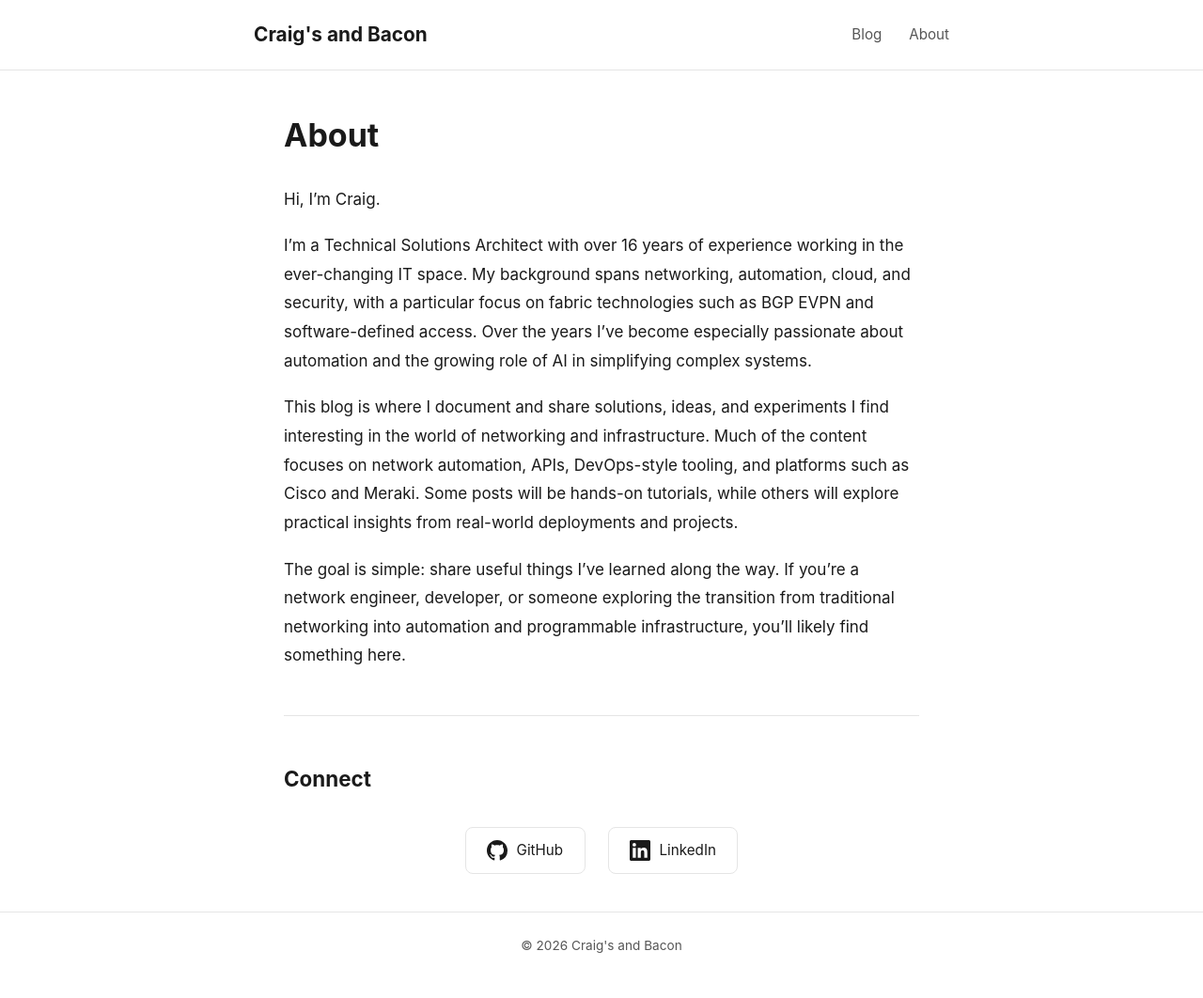
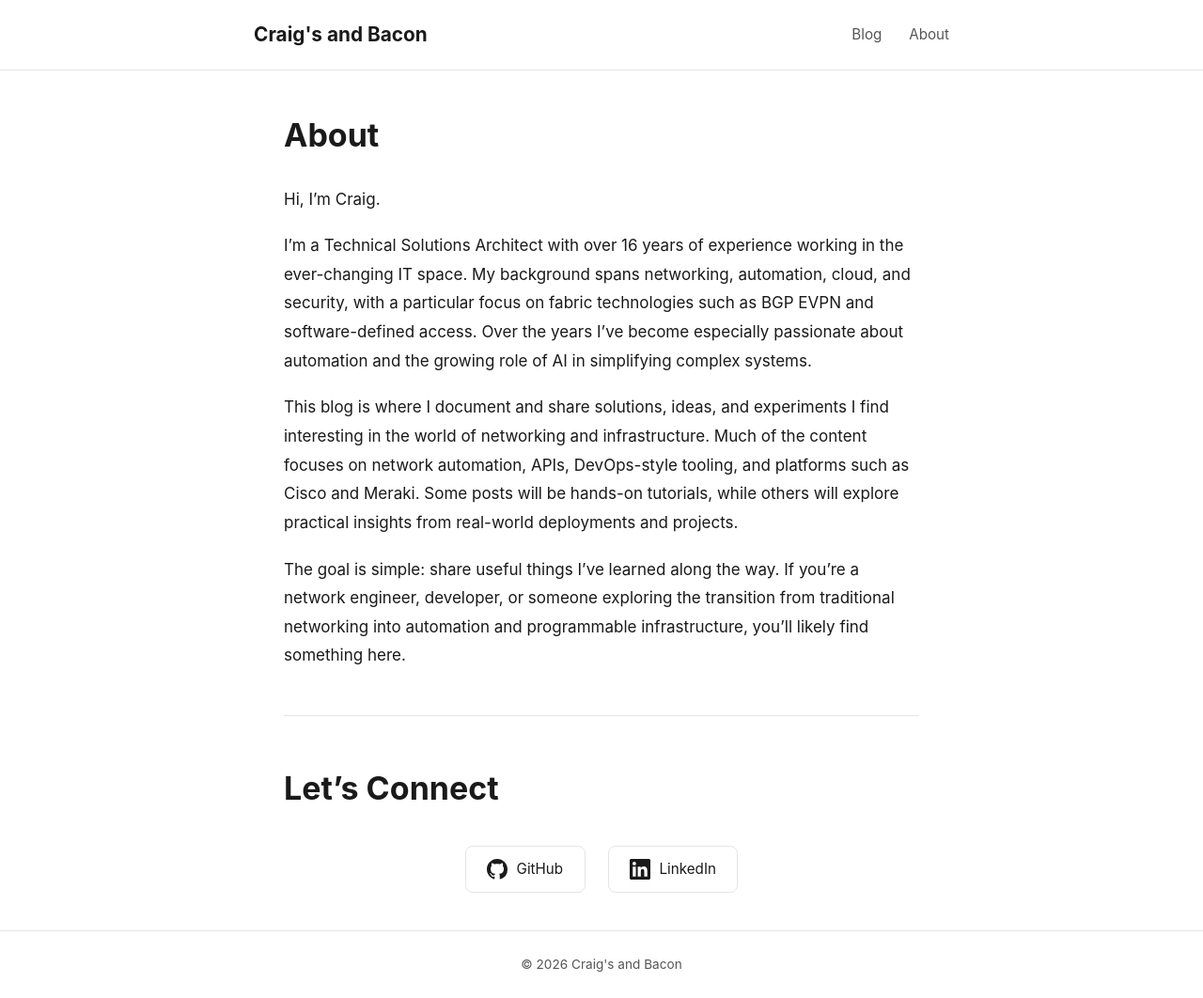
Before and after one commit to crwickha/crwickha.github.io, a Jekyll site: the page built from about.md, in a window 1280 px wide. Shown: the whole page at 94% size. Built offline with Jekyll 4.4.1, drawn with Linux system fonts in a browser that asks for light colours.

Commit message:
Change Connect heading to Let's Connect at h1 size

```diff
--- a/about.md
+++ b/about.md
@@ -15,7 +15,7 @@ The goal is simple: share useful things I've learned along the way. If you're a
 
 ---
 
-## Connect
+# Let's Connect
 
 <div class="connect-links">
   <a href="https://github.com/crwickha/" class="connect-link" target="_blank" rel="noopener">
```
